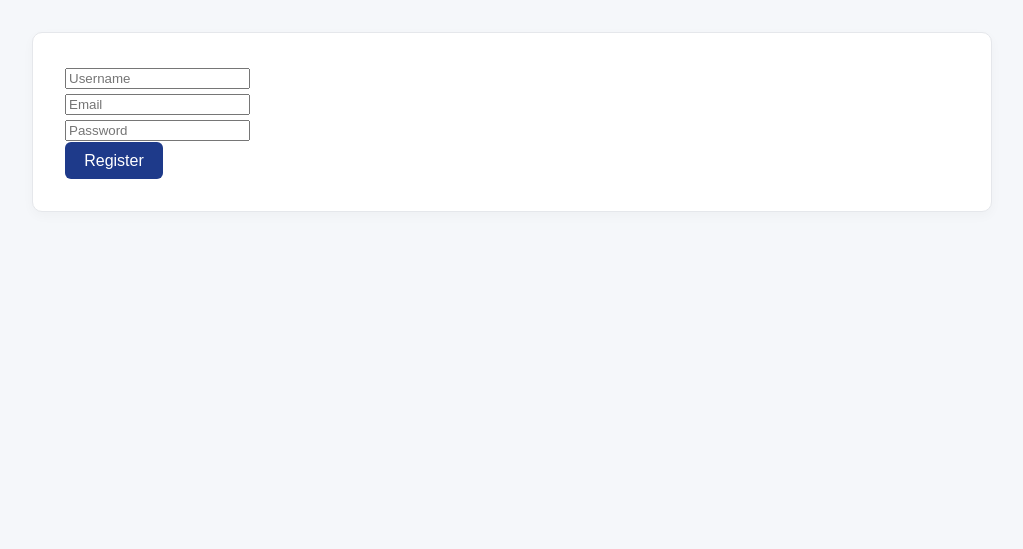
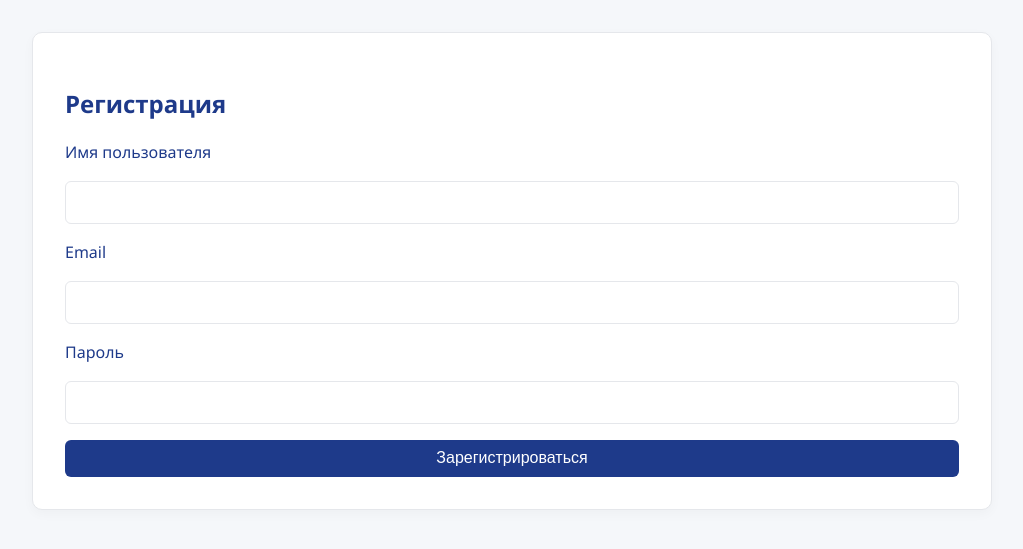
Before and after one commit to Tauimi/mult, a Flask app: page /auth/register in a window 1280 px wide. Shown: the part 38-587 px from the top of the page, without its empty margins (128-1151 px from the left). Run offline with Flask 3, Linux system fonts and the light colour scheme.

Commit message:
Update register.html

```diff
--- a/blueprints/auth/templates/register.html
+++ b/blueprints/auth/templates/register.html
@@ -1,10 +1,17 @@
 {% extends "base.html" %}
 {% block title %}Регистрация{% endblock %}
 {% block content %}
-<form method="POST">
-  <input name="username" placeholder="Username"><br>
-  <input name="email" placeholder="Email"><br>
-  <input name="password" type="password" placeholder="Password"><br>
-  <button type="submit">Register</button>
+<h2>Регистрация</h2>
+<form class="form-styled" method="POST">
+  <label for="username">Имя пользователя</label>
+  <input type="text" id="username" name="username" required>
+
+  <label for="email">Email</label>
+  <input type="email" id="email" name="email" required>
+
+  <label for="password">Пароль</label>
+  <input type="password" id="password" name="password" required>
+
+  <button class="btn-primary" type="submit">Зарегистрироваться</button>
 </form>
 {% endblock %}
```
